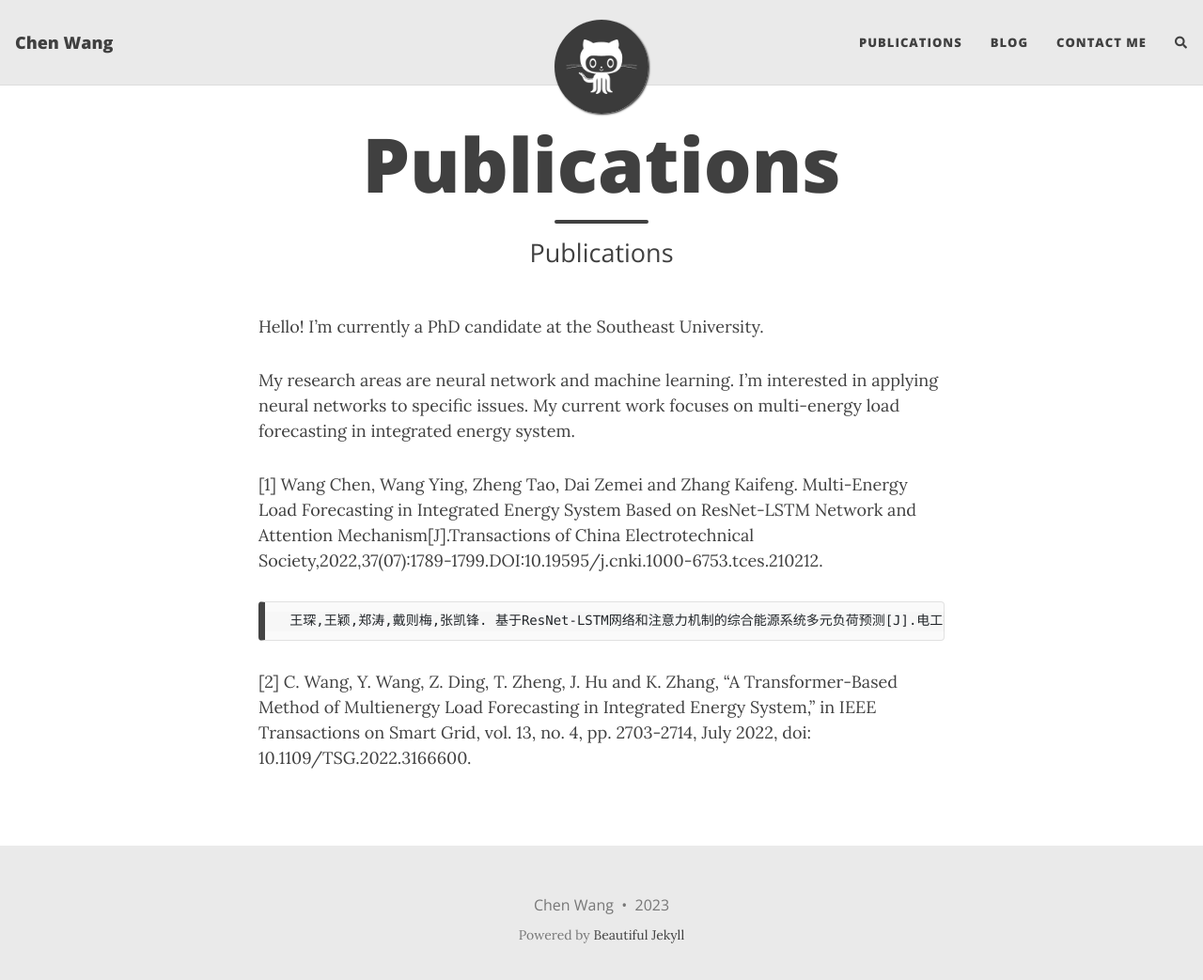
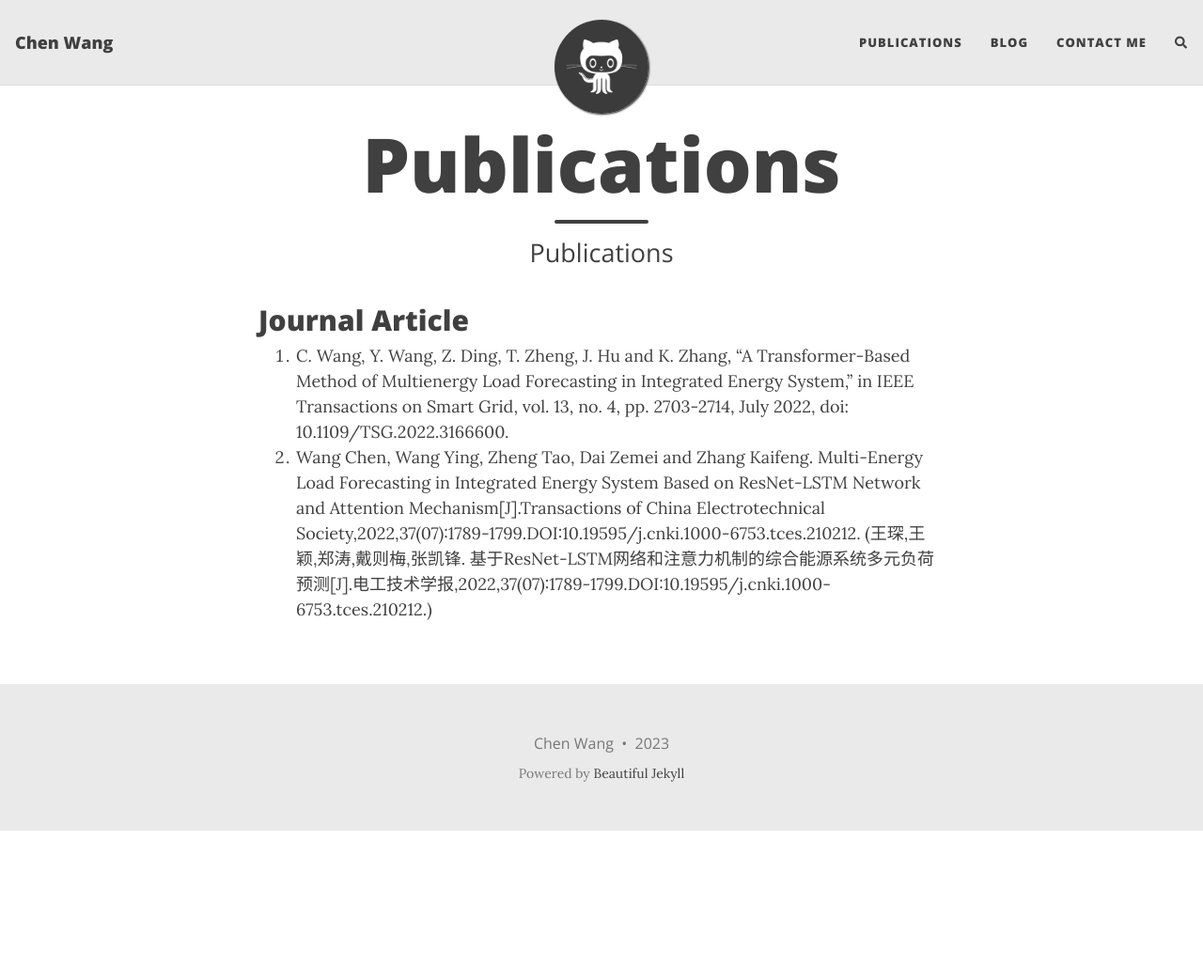
Before and after one commit to wangc1073/wangc1073.github.io, a Jekyll site: the page built from Publications.md, in a window 1280 px wide and 1056 px high. Shown: the top 1043 px of the window at 94% size. Built offline with Jekyll 4.4.1, drawn with Linux system fonts in a browser that asks for light colours; nearby versions of some CDN libraries; comment, search, counter and statistics services are not loaded.

Commit message:
Update Publications.md

````diff
--- a/Publications.md
+++ b/Publications.md
@@ -4,14 +4,7 @@
 subtitle: Publications
 ---
 
-Hello! I'm currently a PhD candidate at the Southeast University.
+## Journal Article
 
-My research areas are neural network and machine learning. I'm interested in applying neural networks to specific issues. My current work focuses on multi-energy load forecasting in integrated energy system.
-
-[1] Wang Chen, Wang Ying, Zheng Tao, Dai Zemei and Zhang Kaifeng. Multi-Energy Load Forecasting in Integrated Energy System Based on  ResNet-LSTM Network and Attention Mechanism[J].Transactions of China Electrotechnical Society,2022,37(07):1789-1799.DOI:10.19595/j.cnki.1000-6753.tces.210212.
-
-  ```
-  王琛,王颖,郑涛,戴则梅,张凯锋. 基于ResNet-LSTM网络和注意力机制的综合能源系统多元负荷预测[J].电工技术学报,2022,37(07):1789-1799.DOI:10.19595/j.cnki.1000-6753.tces.210212.
-  ```
-
-[2] C. Wang, Y. Wang, Z. Ding, T. Zheng, J. Hu and K. Zhang, "A Transformer-Based Method of Multienergy Load Forecasting in Integrated Energy System," in IEEE Transactions on Smart Grid, vol. 13, no. 4, pp. 2703-2714, July 2022, doi: 10.1109/TSG.2022.3166600.
+1. C. Wang, Y. Wang, Z. Ding, T. Zheng, J. Hu and K. Zhang, "A Transformer-Based Method of Multienergy Load Forecasting in Integrated Energy System," in IEEE Transactions on Smart Grid, vol. 13, no. 4, pp. 2703-2714, July 2022, doi: 10.1109/TSG.2022.3166600.
+2. Wang Chen, Wang Ying, Zheng Tao, Dai Zemei and Zhang Kaifeng. Multi-Energy Load Forecasting in Integrated Energy System Based on  ResNet-LSTM Network and Attention Mechanism[J].Transactions of China Electrotechnical Society,2022,37(07):1789-1799.DOI:10.19595/j.cnki.1000-6753.tces.210212. (王琛,王颖,郑涛,戴则梅,张凯锋. 基于ResNet-LSTM网络和注意力机制的综合能源系统多元负荷预测[J].电工技术学报,2022,37(07):1789-1799.DOI:10.19595/j.cnki.1000-6753.tces.210212.)
````
